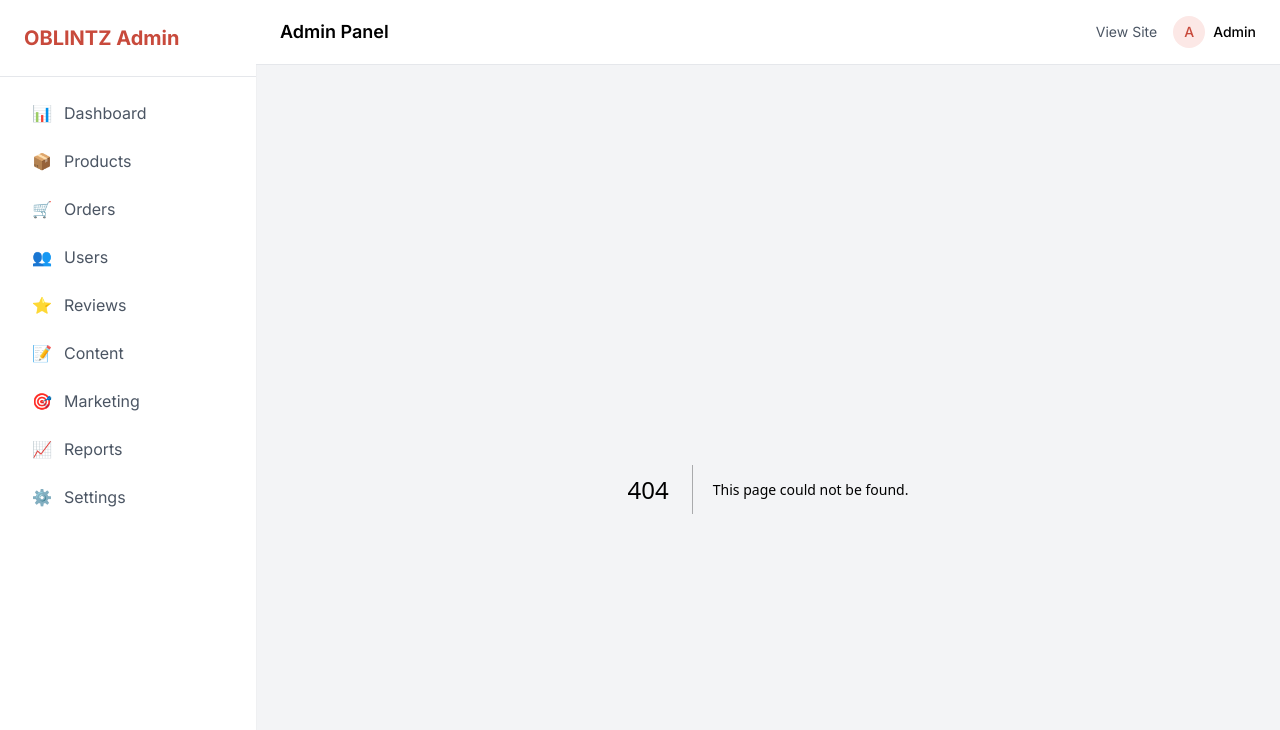
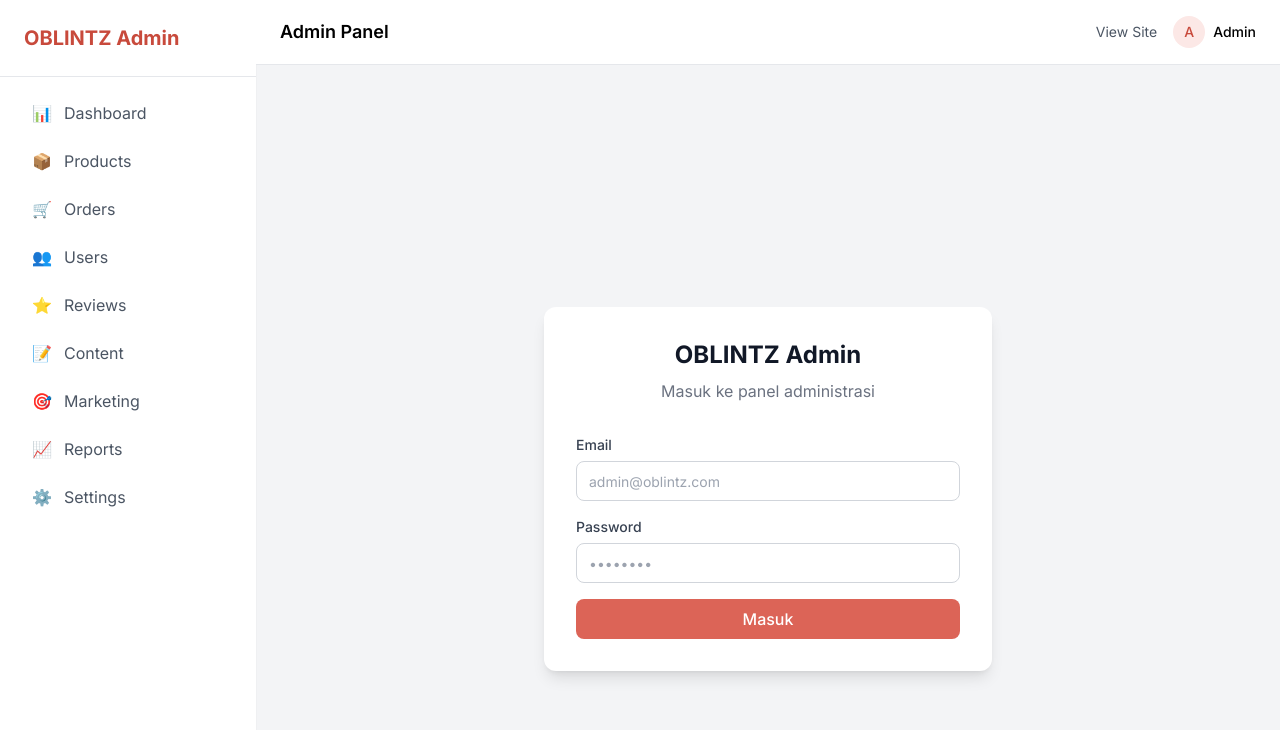
Before and after one commit to ikadekaggasugitha-cell/Web_Mobile_Apps_byOblintz_parfume, a Next.js app in the folder apps/admin/: page /login in a window 1280 px wide. Before the commit this address had no page. Shown: the top 730 px of the page. Built offline with nearby package versions, Linux system fonts and the light colour scheme.

Commit message:
feat(admin): admin login page dengan role check

```diff
--- /dev/null
+++ b/apps/admin/src/app/(auth)/login/page.tsx
@@ -0,0 +1,113 @@
+'use client';
+
+import { useState } from 'react';
+import { useRouter } from 'next/navigation';
+import { useForm } from 'react-hook-form';
+import { zodResolver } from '@hookform/resolvers/zod';
+import { z } from 'zod';
+import { api } from '@/lib/api';
+
+const loginSchema = z.object({
+  email: z.string().email('Email tidak valid'),
+  password: z.string().min(6, 'Password minimal 6 karakter'),
+});
+
+type LoginInput = z.infer<typeof loginSchema>;
+
+export default function AdminLoginPage() {
+  const router = useRouter();
+  const [error, setError] = useState('');
+  const [isLoading, setIsLoading] = useState(false);
+
+  const {
+    register,
+    handleSubmit,
+    formState: { errors },
+  } = useForm<LoginInput>({
+    resolver: zodResolver(loginSchema),
+  });
+
+  const onSubmit = async (data: LoginInput) => {
+    setIsLoading(true);
+    setError('');
+
+    try {
+      const response = await api.post('/api/auth/login', data);
+      const { accessToken, refreshToken, user } = response.data.data;
+
+      if (user.role !== 'ADMIN' && user.role !== 'SUPER_ADMIN') {
+        setError('Anda tidak memiliki akses admin');
+        return;
+      }
+
+      localStorage.setItem('adminAccessToken', accessToken);
+      localStorage.setItem('adminRefreshToken', refreshToken);
+      localStorage.setItem('adminUser', JSON.stringify(user));
+
+      router.push('/');
+    } catch (err: any) {
+      setError(err.response?.data?.error?.message || 'Login gagal');
+    } finally {
+      setIsLoading(false);
+    }
+  };
+
+  return (
+    <div className="flex min-h-screen items-center justify-center bg-gray-100">
+      <div className="w-full max-w-md rounded-xl bg-white p-8 shadow-lg">
+        <div className="mb-8 text-center">
+          <h1 className="text-2xl font-bold text-gray-900">OBLINTZ Admin</h1>
+          <p className="mt-2 text-gray-500">Masuk ke panel administrasi</p>
+        </div>
+
+        <form onSubmit={handleSubmit(onSubmit)} className="space-y-4">
+          {error && (
+            <div className="rounded-lg bg-red-50 p-3 text-sm text-red-600">
+              {error}
+            </div>
+          )}
+
+          <div>
+            <label className="mb-1.5 block text-sm font-medium text-gray-700">
+              Email
+            </label>
+            <input
+              type="email"
+              {...register('email')}
+              className="h-10 w-full rounded-lg border border-gray-300 px-3 text-sm focus:border-primary-500 focus:outline-none focus:ring-1 focus:ring-primary-500"
+              placeholder="admin@oblintz.com"
+            />
+            {errors.email && (
+              <p className="mt-1 text-xs text-red-500">{errors.email.message}</p>
+            )}
+          </div>
+
+          <div>
+            <label className="mb-1.5 block text-sm font-medium text-gray-700">
+              Password
+            </label>
+            <input
+              type="password"
+              {...register('password')}
+              className="h-10 w-full rounded-lg border border-gray-300 px-3 text-sm focus:border-primary-500 focus:outline-none focus:ring-1 focus:ring-primary-500"
+              placeholder="••••••••"
+            />
+            {errors.password && (
+              <p className="mt-1 text-xs text-red-500">
+                {errors.password.message}
+              </p>
+            )}
+          </div>
+
+          <button
+            type="submit"
+            disabled={isLoading}
+            className="h-10 w-full rounded-lg bg-primary-500 text-white font-medium hover:bg-primary-600 disabled:opacity-50"
+          >
+            {isLoading ? 'Masuk...' : 'Masuk'}
+          </button>
+        </form>
+      </div>
+    </div>
+  );
+}
```
